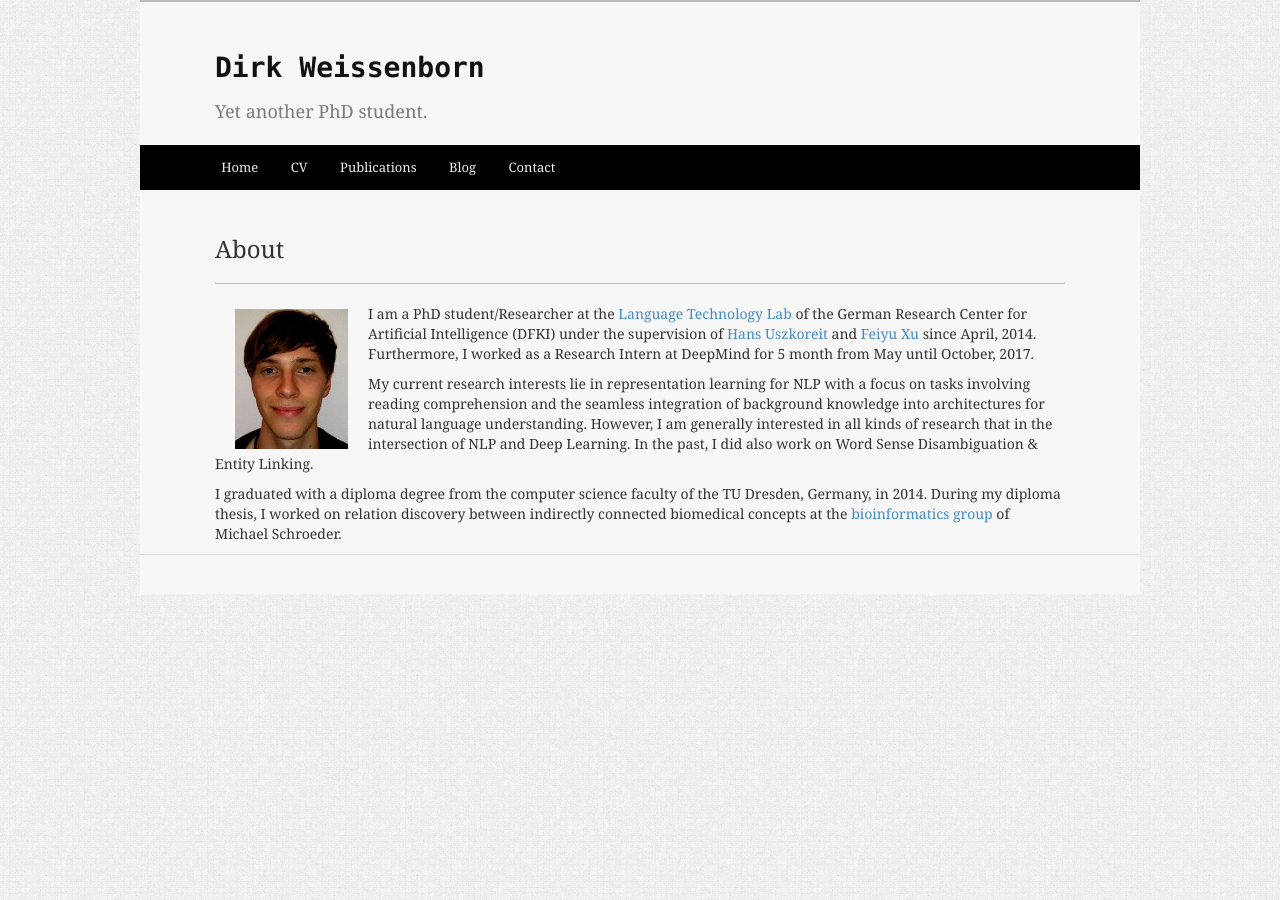
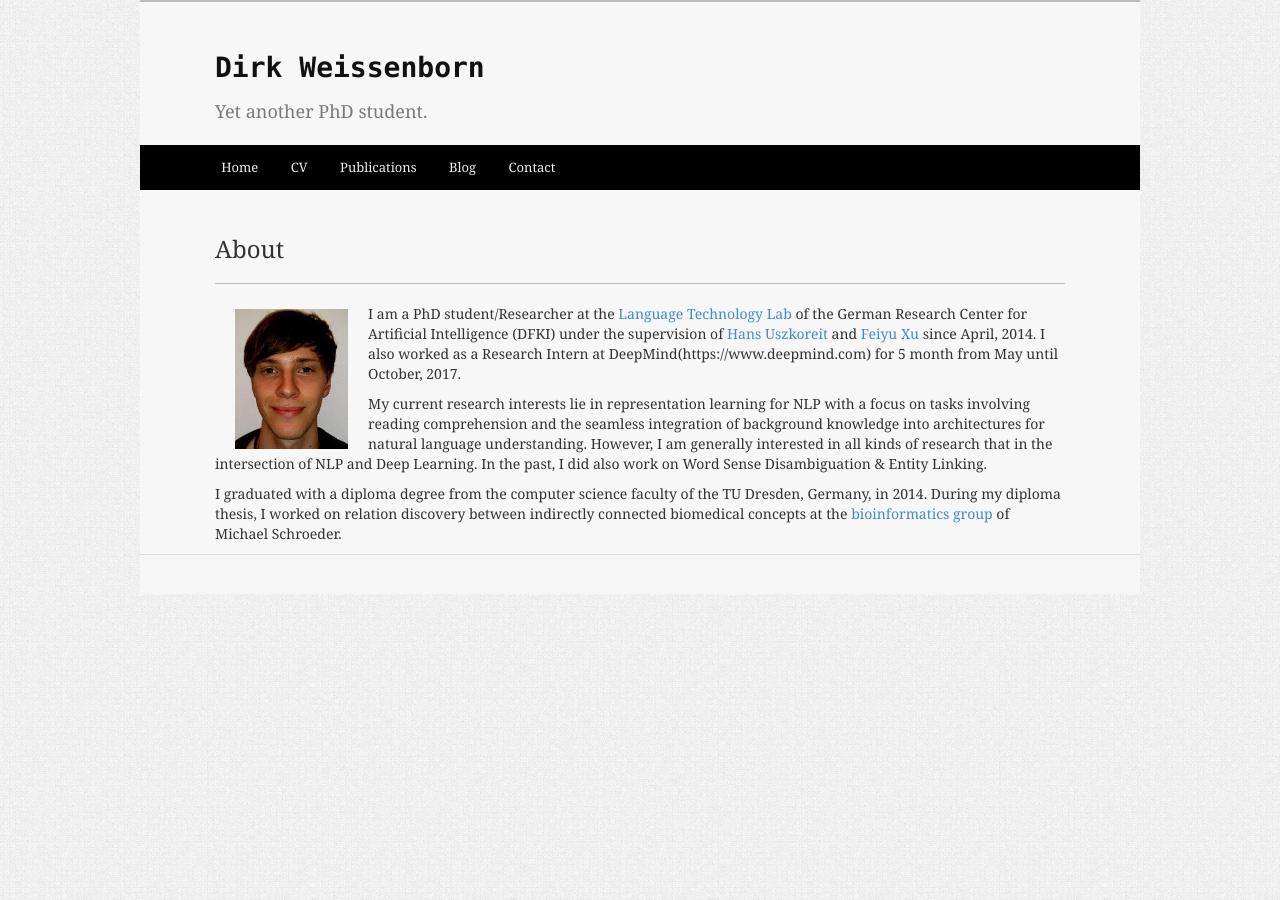
Before and after one commit to dirkweissenborn/dirkweissenborn.github.io, a Jekyll site: the page built from index.md, in a window 1280 px wide. Built offline with Jekyll 4.4.1, drawn with Linux system fonts in a browser that asks for light colours.

Commit message:
Update index.md

```diff
--- a/index.md
+++ b/index.md
@@ -4,7 +4,7 @@
 
 ---
 <img style="float: left; padding: 5px 20px" src="/static/img/Me.jpg">
-I am a PhD student/Researcher at the [Language Technology Lab](http://www.dfki.de/lt/) of the German Research Center for Artificial Intelligence (DFKI) under the supervision of [Hans Uszkoreit](http://www.dfki.de/~hansu/) and [Feiyu Xu](http://www.dfki.de/~feiyu) since April, 2014. Furthermore, I worked as a Research Intern at DeepMind for 5 month from May until October, 2017.
+I am a PhD student/Researcher at the [Language Technology Lab](https://www.dfki.de/lt/) of the German Research Center for Artificial Intelligence (DFKI) under the supervision of [Hans Uszkoreit](https://www.dfki.de/~hansu/) and [Feiyu Xu](http://www.dfki.de/~feiyu) since April, 2014. I also worked as a Research Intern at DeepMind(https://www.deepmind.com) for 5 month from May until October, 2017.
 
 My current research interests lie in representation learning for NLP with a focus on tasks involving reading comprehension and the seamless integration of background knowledge into architectures for natural language understanding. However, I am generally interested in all kinds of research that in the intersection of NLP and Deep Learning. In the past, I did also work on Word Sense Disambiguation & Entity Linking.
 
```
